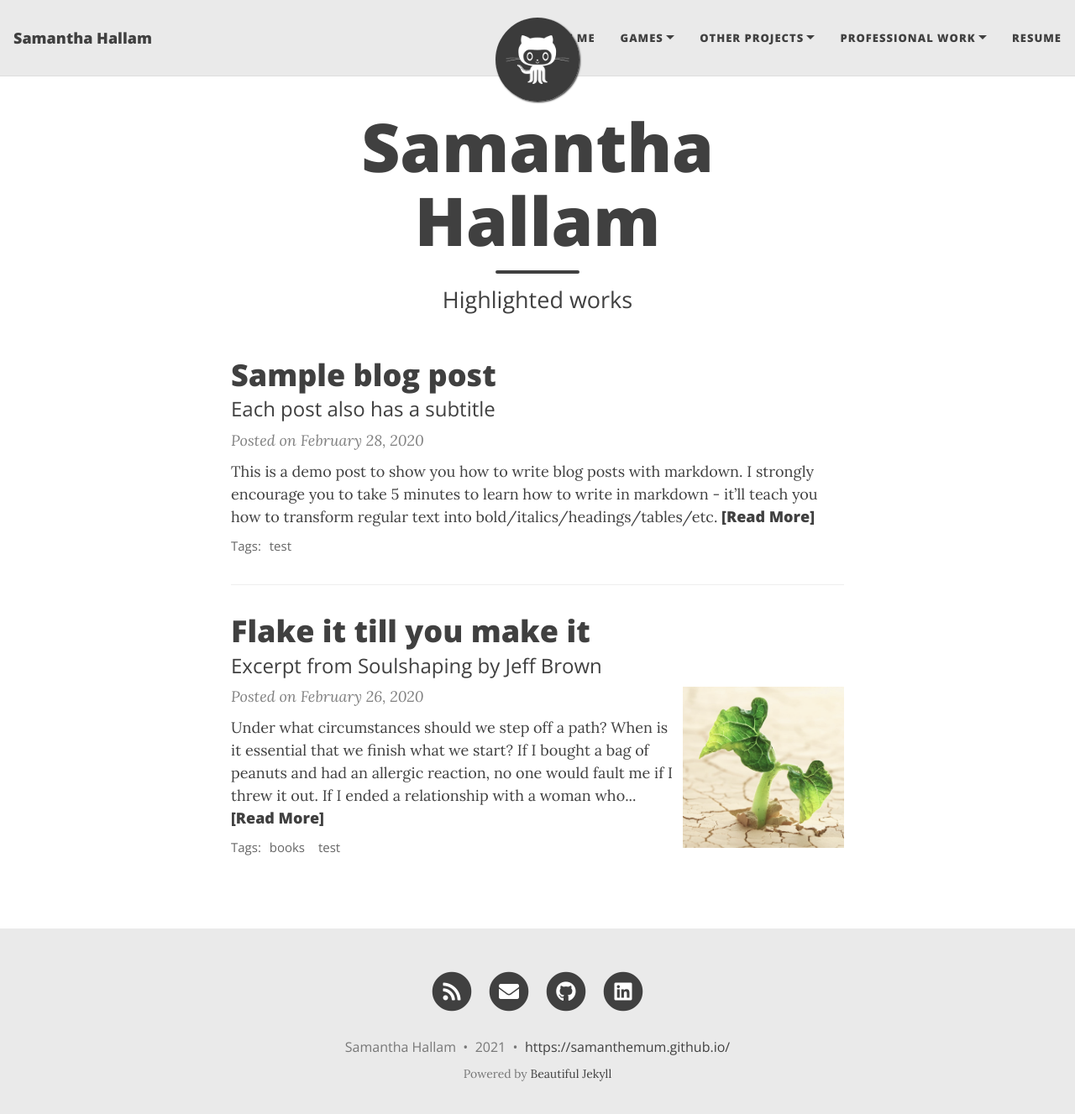
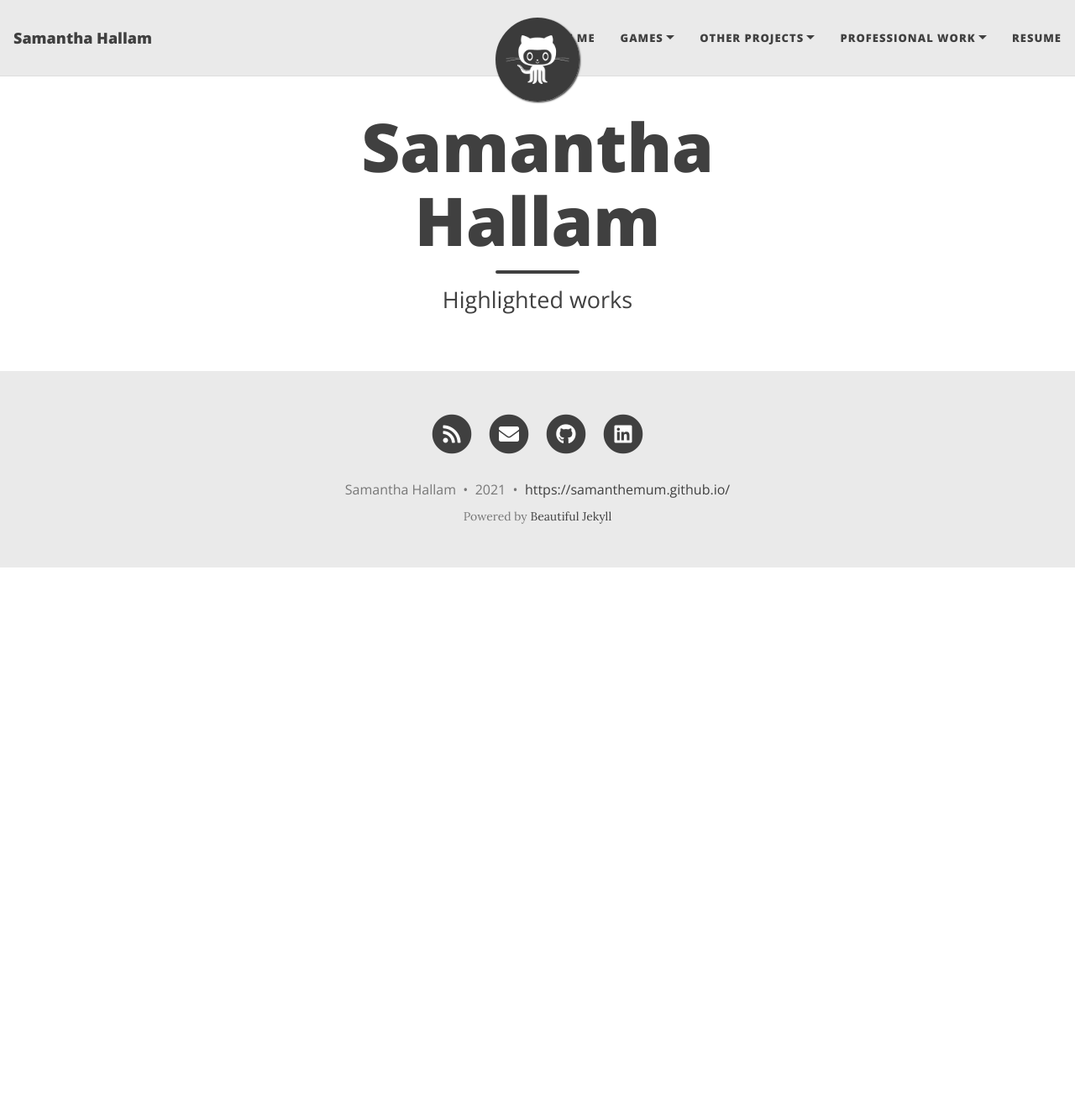
Before and after one commit to samanthemum/samanthemum.github.io, a Jekyll site: the page built from index.html, in a window 1280 px wide and 1340 px high. Shown: the top 1327 px of the window at 84% size. Built offline with Jekyll 4.4.1, drawn with Linux system fonts in a browser that asks for light colours; nearby versions of some CDN libraries; the list of posts is cut into pages by our own code.

Commit message:
Deleted sample posts, changed config

````diff
--- a/_config.yml
+++ b/_config.yml
@@ -23,7 +23,7 @@
     - City Selector:
     - Desktop Pet:
   Professional Work:
-    - Audible: "audible"
+    - Audible: "_posts/audible"
   Resume: "https://docs.google.com/document/d/1qLSwSjMaWQMUmT1jKzKxq5VxrgPR71qRZFJyGMY1TfM/edit?usp=sharing"
 
 
--- a/_posts/2020-02-26-flake-it-till-you-make-it.md
+++ /dev/null
@@ -1,17 +0,0 @@
----
-layout: post
-title: Flake it till you make it
-subtitle: Excerpt from Soulshaping by Jeff Brown
-cover-img: /assets/img/path.jpg
-thumbnail-img: /assets/img/thumb.png
-share-img: /assets/img/path.jpg
-tags: [books, test]
----
-
-Under what circumstances should we step off a path? When is it essential that we finish what we start? If I bought a bag of peanuts and had an allergic reaction, no one would fault me if I threw it out. If I ended a relationship with a woman who hit me, no one would say that I had a commitment problem. But if I walk away from a seemingly secure route because my soul has other ideas, I am a flake?
-
-The truth is that no one else can definitively know the path we are here to walk. It’s tempting to listen—many of us long for the omnipotent other—but unless they are genuine psychic intuitives, they can’t know. All others can know is their own truth, and if they’ve actually done the work to excavate it, they will have the good sense to know that they cannot genuinely know anyone else’s. Only soul knows the path it is here to walk. Since you are the only one living in your temple, only you can know its scriptures and interpretive structure.
-
-At the heart of the struggle are two very different ideas of success—survival-driven and soul-driven. For survivalists, success is security, pragmatism, power over others. Success is the absence of material suffering, the nourishing of the soul be damned. It is an odd and ironic thing that most of the material power in our world often resides in the hands of younger souls. Still working in the egoic and material realms, they love the sensations of power and focus most of their energy on accumulation. Older souls tend not to be as materially driven. They have already played the worldly game in previous lives and they search for more subtle shades of meaning in this one—authentication rather than accumulation. They are often ignored by the culture at large, although they really are the truest warriors.
-
-A soulful notion of success rests on the actualization of our innate image. Success is simply the completion of a soul step, however unsightly it may be. We have finished what we started when the lesson is learned. What a fear-based culture calls a wonderful opportunity may be fruitless and misguided for the soul. Staying in a passionless relationship may satisfy our need for comfort, but it may stifle the soul. Becoming a famous lawyer is only worthwhile if the soul demands it. It is an essential failure if you are called to be a monastic this time around. If you need to explore and abandon ten careers in order to stretch your soul toward its innate image, then so be it. Flake it till you make it.
--- a/_posts/2020-02-28-test-markdown.md
+++ /dev/null
@@ -1,78 +0,0 @@
----
-layout: post
-title: Sample blog post
-subtitle: Each post also has a subtitle
-gh-repo: daattali/beautiful-jekyll
-gh-badge: [star, fork, follow]
-tags: [test]
-comments: true
----
-
-This is a demo post to show you how to write blog posts with markdown.  I strongly encourage you to [take 5 minutes to learn how to write in markdown](https://markdowntutorial.com/) - it'll teach you how to transform regular text into bold/italics/headings/tables/etc.
-
-**Here is some bold text**
-
-## Here is a secondary heading
-
-Here's a useless table:
-
-| Number | Next number | Previous number |
-| :------ |:--- | :--- |
-| Five | Six | Four |
-| Ten | Eleven | Nine |
-| Seven | Eight | Six |
-| Two | Three | One |
-
-
-How about a yummy crepe?
-
-![Crepe](https://s3-media3.fl.yelpcdn.com/bphoto/cQ1Yoa75m2yUFFbY2xwuqw/348s.jpg)
-
-It can also be centered!
-
-![Crepe](https://s3-media3.fl.yelpcdn.com/bphoto/cQ1Yoa75m2yUFFbY2xwuqw/348s.jpg){: .mx-auto.d-block :}
-
-Here's a code chunk:
-
-~~~
-var foo = function(x) {
-  return(x + 5);
-}
-foo(3)
-~~~
-
-And here is the same code with syntax highlighting:
-
-```javascript
-var foo = function(x) {
-  return(x + 5);
-}
-foo(3)
-```
-
-And here is the same code yet again but with line numbers:
-
-{% highlight javascript linenos %}
-var foo = function(x) {
-  return(x + 5);
-}
-foo(3)
-{% endhighlight %}
-
-## Boxes
-You can add notification, warning and error boxes like this:
-
-### Notification
-
-{: .box-note}
-**Note:** This is a notification box.
-
-### Warning
-
-{: .box-warning}
-**Warning:** This is a warning box.
-
-### Error
-
-{: .box-error}
-**Error:** This is an error box.
````
